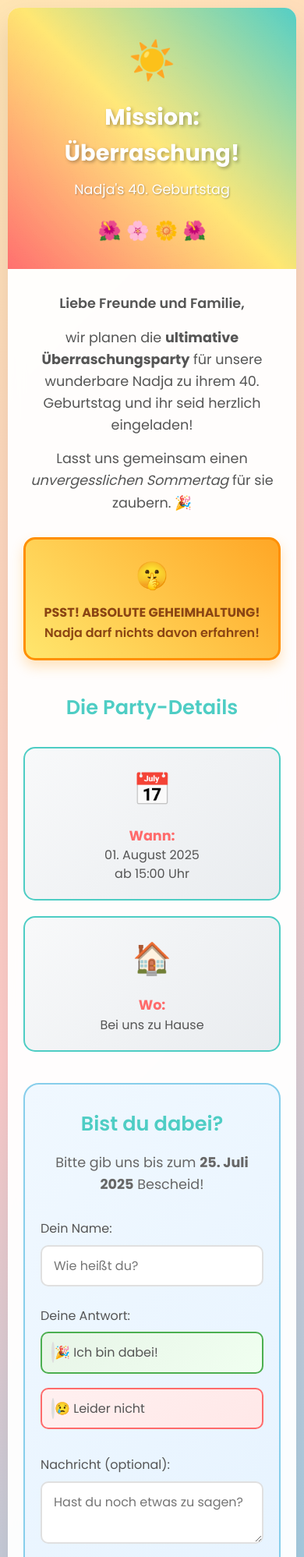
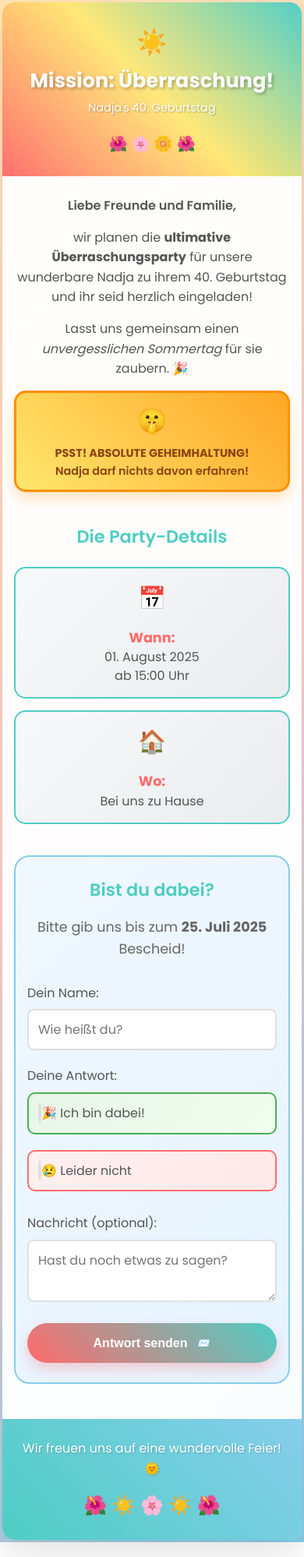
Before and after one commit to davivri/Einladung, a plain HTML site: page index.html in a window 390 px wide. Shown: the top 1997 px of the page at 78% size. Drawn offline with Linux system fonts and the light colour scheme.

Commit message:
Add files via upload

```diff
--- a/script.js
+++ b/script.js
@@ -137,7 +137,7 @@ function showSuccessMessage(guestName, response) {
     let messageText = '';
 
     if (response === 'yes') {
-        messageText = `Fantastisch, ${guestName}! Wir freuen uns riesig, dass du dabei bist! 🎉<br><br>Du bekommst in den nächsten Tagen noch die genaue Adresse und weitere Details.`;
+        messageText = `Fantastisch, ${guestName}! Wir freuen uns riesig, dass du dabei bist! 🎉`;
     } else {
         messageText = `Schade, ${guestName}, dass du nicht dabei sein kannst. 😢<br><br>Wir werden dich vermissen, aber verstehen es natürlich!`;
     }
--- a/style.css
+++ b/style.css
@@ -415,66 +415,248 @@ body {
     font-size: 1.5rem;
 }
 
-/* Responsive Design */
+/* Enhanced Mobile Responsive Design */
 @media (max-width: 768px) {
     body {
-        padding: 10px;
+        padding: 5px;
+        font-size: 16px; /* Prevent zoom on iOS */
     }
 
     .container {
         border-radius: 15px;
+        margin: 0;
     }
 
     .header {
-        padding: 30px 20px;
+        padding: 25px 15px;
     }
 
     .main-title {
-        font-size: 2rem;
+        font-size: 1.8rem;
+        line-height: 1.2;
     }
 
     .subtitle {
-        font-size: 1.1rem;
+        font-size: 1rem;
+    }
+
+    .sun-decoration {
+        font-size: 2.5rem;
+    }
+
+    .flowers-decoration {
+        font-size: 1.2rem;
     }
 
     .main-content {
-        padding: 30px 20px;
+        padding: 25px 15px;
     }
 
-    .rsvp-section {
-        padding: 30px 20px;
+    .invitation-text p {
+        font-size: 1rem;
+    }
+
+    .greeting {
+        font-size: 1.2rem;
+    }
+
+    .warning-box {
+        padding: 15px;
+        margin: 20px 0;
+        flex-direction: column;
+        text-align: center;
+        gap: 10px;
+    }
+
+    .warning-icon {
+        font-size: 1.8rem;
+    }
+
+    .party-details h2 {
+        font-size: 1.5rem;
+        margin-bottom: 20px;
     }
 
     .details-grid {
         grid-template-columns: 1fr;
+        gap: 15px;
+    }
+
+    .detail-item {
+        padding: 20px 15px;
+    }
+
+    .detail-icon {
+        font-size: 2rem;
+    }
+
+    .rsvp-section {
+        padding: 25px 15px;
+        margin-bottom: 20px;
+    }
+
+    .rsvp-section h2 {
+        font-size: 1.5rem;
+    }
+
+    .rsvp-form {
+        max-width: 100%;
+    }
+
+    .form-group {
+        margin-bottom: 20px;
+    }
+
+    .form-group input[type="text"],
+    .form-group textarea {
+        padding: 15px;
+        font-size: 16px; /* Prevent zoom on iOS */
+        border-radius: 8px;
     }
 
     .radio-group {
-        gap: 10px;
+        gap: 12px;
     }
 
     .radio-option {
-        padding: 12px;
+        padding: 15px;
+        font-size: 1rem;
+    }
+
+    .submit-btn {
+        padding: 18px 30px;
+        font-size: 1.1rem;
+        margin-top: 10px;
+    }
+
+    .success-message {
+        padding: 25px 15px;
+    }
+
+    .success-icon {
+        font-size: 2.5rem;
+    }
+
+    .success-message h3 {
+        font-size: 1.5rem;
+    }
+
+    .footer {
+        padding: 25px 15px;
+    }
+
+    .footer p {
+        font-size: 1rem;
     }
 }
 
 @media (max-width: 480px) {
+    body {
+        padding: 3px;
+    }
+
     .main-title {
-        font-size: 1.8rem;
+        font-size: 1.6rem;
+        line-height: 1.1;
+    }
+
+    .subtitle {
+        font-size: 0.9rem;
+    }
+
+    .sun-decoration {
+        font-size: 2rem;
     }
 
     .party-details h2,
     .rsvp-section h2 {
-        font-size: 1.6rem;
+        font-size: 1.4rem;
     }
 
     .warning-box {
         flex-direction: column;
         text-align: center;
-        gap: 10px;
+        gap: 8px;
+        padding: 12px;
+        margin: 15px 0;
+    }
+
+    .warning-text {
+        font-size: 0.9rem;
     }
 
     .detail-item {
-        padding: 20px;
+        padding: 15px;
+    }
+
+    .detail-icon {
+        font-size: 1.8rem;
+    }
+
+    .form-group input[type="text"],
+    .form-group textarea {
+        padding: 12px;
+        font-size: 16px;
+    }
+
+    .radio-option {
+        padding: 12px;
+        font-size: 0.95rem;
+    }
+
+    .submit-btn {
+        padding: 16px 25px;
+        font-size: 1rem;
+    }
+
+    .success-message {
+        padding: 20px 12px;
+    }
+
+    .success-message h3 {
+        font-size: 1.3rem;
+    }
+
+    .success-message p {
+        font-size: 1rem;
     }
 }
+
+/* Touch-friendly improvements */
+@media (hover: none) and (pointer: coarse) {
+    .radio-option {
+        min-height: 48px; /* Minimum touch target size */
+    }
+
+    .submit-btn {
+        min-height: 48px;
+    }
+
+    .form-group input[type="text"],
+    .form-group textarea {
+        min-height: 48px;
+    }
+}
+
+/* Landscape mobile optimization */
+@media (max-width: 768px) and (orientation: landscape) {
+    .header {
+        padding: 20px 15px;
+    }
+
+    .main-title {
+        font-size: 1.6rem;
+    }
+
+    .sun-decoration {
+        font-size: 2rem;
+    }
+
+    .main-content {
+        padding: 20px 15px;
+    }
+
+    .rsvp-section {
+        padding: 20px 15px;
+    }
+}
```
